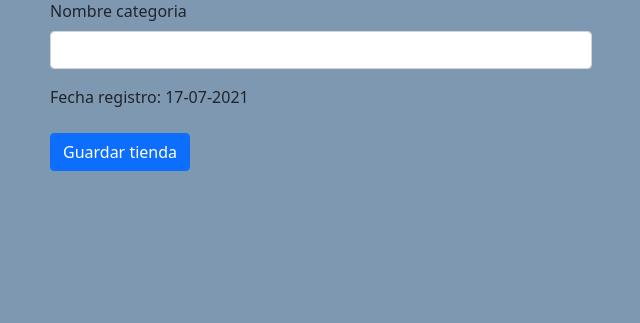
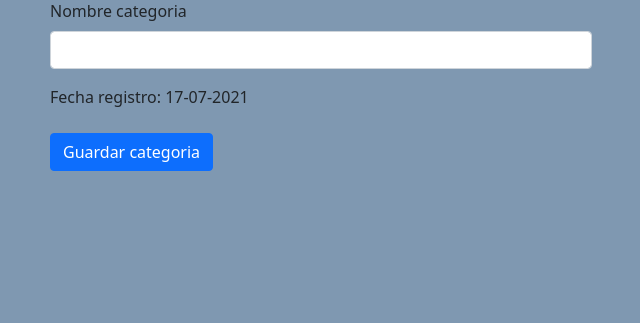
Before and after one commit to dowwo/delivery, a CodeIgniter 4 app: template app/Views/agregar_categoria.php in a window 1280 px wide. Shown: the part 163-486 px from the top of the page, without its empty margins (319-959 px from the left). Run offline with PHP 8.4 and a stand-in for CodeIgniter, Linux system fonts and the light colour scheme; the template is opened without the code that fills it, so the values that code supplies are empty; some libraries are stand-ins or nearby versions.

Commit message:
Update agregar_categoria.php

```diff
--- a/app/Views/agregar_categoria.php
+++ b/app/Views/agregar_categoria.php
@@ -54,13 +54,13 @@ if(isset($_SESSION['msg'])){
             <form action="/CategoriaController/store" method="post">
                 <div class="mb-3">
                     <label for="InputForName" class="form-label">Nombre categoria</label>
-                    <input type="text" name="nombre" class="form-control" id="InputForNombre">
+                    <input type="text" name="categoria" class="form-control" id="InputForNombre">
                 </div>
                 <div class="mb-3">
                     <label for="InputFechaRegistro" class="form-label" name="fecha_registro">Fecha registro: <?php echo @date('d-m-Y'); ?></label>
                 </div>
 
-                <button type="submit" class="btn btn-primary">Guardar tienda</button>
+                <button type="submit" class="btn btn-primary">Guardar categoria</button>
             </form>
         </div>
     </div>
```
